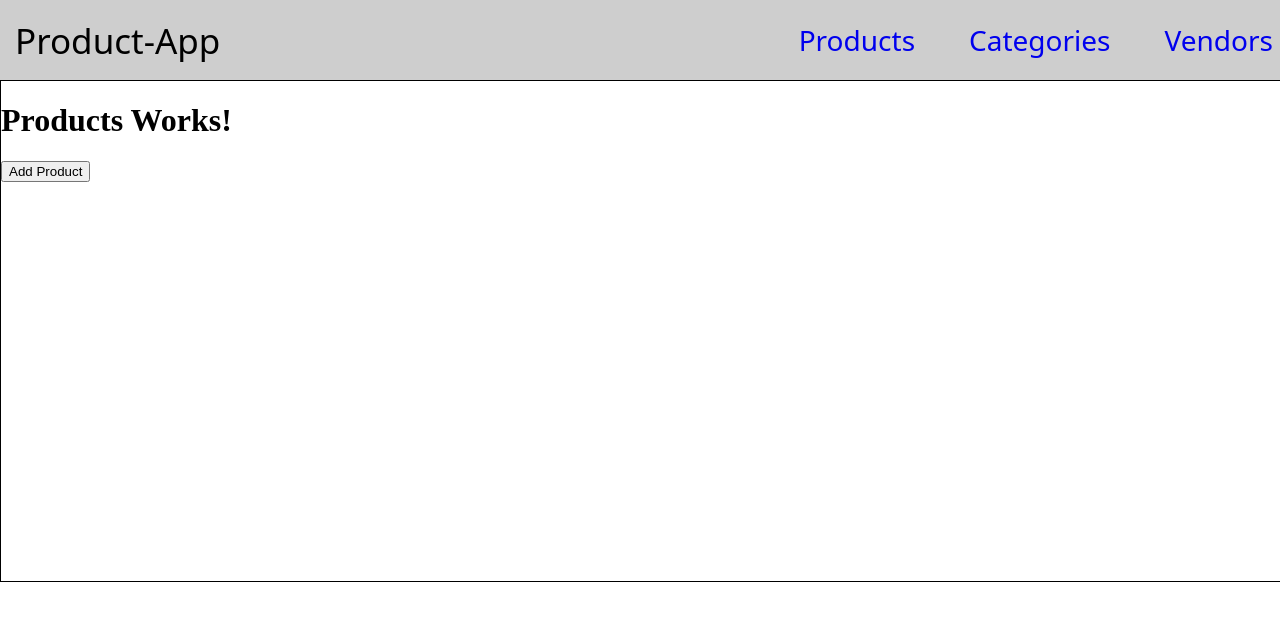
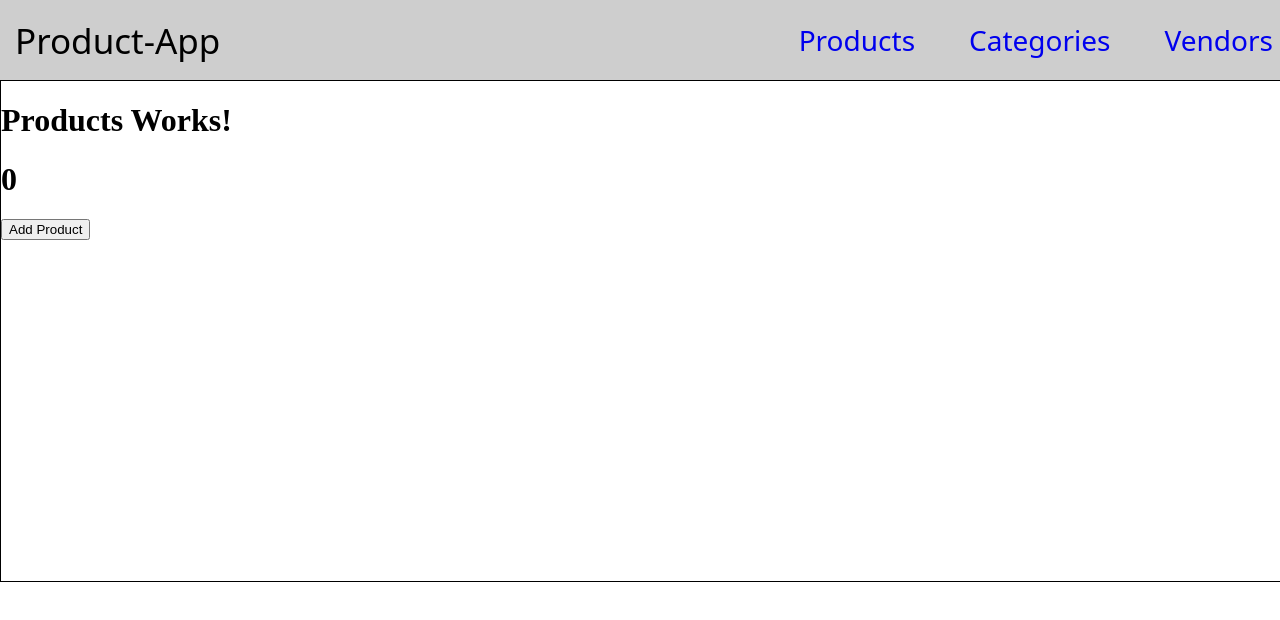
Before and after one commit to ahadddd/Product-App-v2, an Angular app: page / in a window 1280 px wide. Shown: the top 620 px of the page. Built offline with nearby package versions, Linux system fonts and the light colour scheme.

Commit message:
data passage established between AddProduct and Product

```diff
--- a/src/app/Main/Categories/Categories/Categories.component.html
+++ b/src/app/Main/Categories/Categories/Categories.component.html
@@ -2,4 +2,7 @@
   <h1>
     Categories Works!
   </h1>
+
+  <button routerLink="add" >Add Category</button>
+
 </div>
--- a/src/app/Main/Products/AddProduct/AddProduct.component.html
+++ b/src/app/Main/Products/AddProduct/AddProduct.component.html
@@ -2,4 +2,6 @@
   <h1>
     Add Product Works!
   </h1>
+
+  <button (click)="increment()" >CLICK TO ADD 1</button>
 </div>
--- a/src/app/Main/Products/AddProduct/AddProduct.component.ts
+++ b/src/app/Main/Products/AddProduct/AddProduct.component.ts
@@ -1,4 +1,5 @@
 import { Component, OnInit } from '@angular/core';
+import { DataService } from '../Data.service';
 
 @Component({
   selector: 'app-AddProduct',
@@ -7,9 +8,15 @@ import { Component, OnInit } from '@angular/core';
 })
 export class AddProductComponent implements OnInit {
 
-  constructor() { }
+  constructor(private ds: DataService) { }
 
   ngOnInit() {
   }
 
+  increment() {
+    this.ds.counter++;
+  }
+
+
+
 }
--- /dev/null
+++ b/src/app/Main/Products/Data.service.ts
@@ -0,0 +1,18 @@
+import { Injectable } from '@angular/core';
+
+@Injectable({
+  providedIn: 'root'
+})
+export class DataService {
+
+  counter: number = 0;
+
+  constructor() { }
+
+  getCount() {
+    return this.counter;
+  }
+
+
+
+}
--- a/src/app/Main/Products/Products/Products.component.html
+++ b/src/app/Main/Products/Products/Products.component.html
@@ -2,6 +2,9 @@
   <h1>
     Products Works!
   </h1>
+  <h1>
+    {{counter}}
+  </h1>
 
-  <button>Add Product</button>
+  <button routerLink="add" >Add Product</button>
 </div>
--- a/src/app/Main/Products/Products/Products.component.ts
+++ b/src/app/Main/Products/Products/Products.component.ts
@@ -1,5 +1,6 @@
 import { Component, OnInit } from '@angular/core';
 import { Product } from 'src/app/Models/product';
+import { DataService } from '../Data.service';
 
 @Component({
   selector: 'app-Products',
@@ -10,9 +11,14 @@ export class ProductsComponent implements OnInit {
 
   products: Array<Product> = [];
 
-  constructor() { }
+  counter: number = 0;
+
+  constructor(private ds: DataService) { }
 
   ngOnInit() {
+    this.counter = this.ds.getCount();
   }
 
+
+
 }
```
